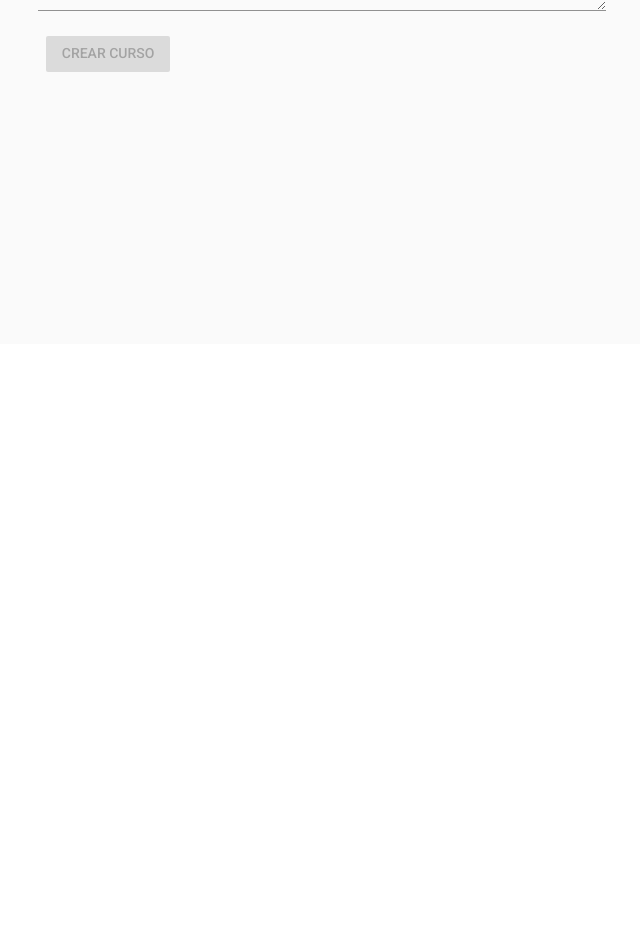
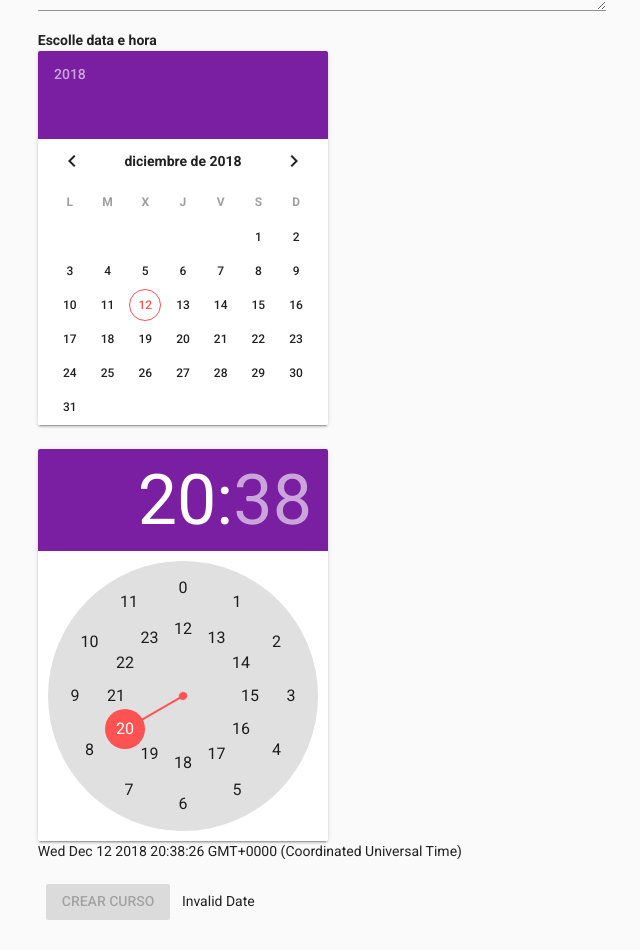
Before and after one commit to juanferb/redescola, a Vue app: page /curso/crear in a window 1280 px wide. Shown: the part 456-1406 px from the top of the page, without its empty margins (318-958 px from the left). Before the commit the page ends 800 px from the top, so only its background shows below. Built offline with nearby package versions, Linux system fonts and the light colour scheme.

Commit message:
Guardar fecha y hora del curso

```diff
--- a/src/components/Curso/CrearCurso.vue
+++ b/src/components/Curso/CrearCurso.vue
@@ -48,7 +48,29 @@
           </v-layout>
           <v-layout row>
             <v-flex xs12 sm6 offset-sm3>
+              <h4>Escolle data e hora</h4>
+            </v-flex>
+          </v-layout>
+          <v-layout row class="mb-2">
+            <v-flex xs12 sm6 offset-sm3>
+              <v-date-picker v-model="fecha"
+                first-day-of-week="1"
+                locale="es"></v-date-picker>
+              <p>{{ fecha }}</p>
+            </v-flex>
+          </v-layout>
+          <v-layout row>
+            <v-flex xs12 sm6 offset-sm3>
+              <v-time-picker
+                v-model="hora"
+                format="24hr"></v-time-picker>
+              <p>{{ hora }}</p>
+            </v-flex>
+          </v-layout>
+          <v-layout row>
+            <v-flex xs12 sm6 offset-sm3>
                 <v-btn class="primary" :disabled="!formIsValid" type="submit">Crear curso</v-btn>
+                {{submittableDateTime}}
             </v-flex>
           </v-layout>
         </form>
@@ -64,7 +86,9 @@ export default {
       titulo: '',
       lugar: '',
       imageUrl: '',
-      descripcion: ''
+      descripcion: '',
+      fecha: '',
+      hora: new Date()
     }
   },
   computed: {
@@ -73,6 +97,19 @@ export default {
       this.lugar !== '' &&
       this.imageUrl !== '' &&
       this.descripcion !== ''
+    },
+    submittableDateTime () {
+      const fecha = new Date(this.fecha)
+      if (typeof this.hora === 'string') {
+        const horas = this.hora.match(/^(\d+)/)[1]
+        const minutos = this.hora.match(/:(\d+)/)[1]
+        fecha.setHours(horas)
+        fecha.setMinutes(minutos)
+      } else {
+        fecha.setHours(this.hora.getHours())
+        fecha.setMinutes(this.hora.getMinutes())
+      }
+      return fecha
     }
   },
   methods: {
@@ -85,7 +122,7 @@ export default {
         lugar: this.lugar,
         imageUrl: this.imageUrl,
         descripcion: this.descripcion,
-        fecha: new Date()
+        fecha: this.submittableDateTime
       }
       this.$store.dispatch('crearCurso', cursoData)
       this.$router.push('/cursos')
--- a/src/components/Curso/Curso.vue
+++ b/src/components/Curso/Curso.vue
@@ -13,12 +13,8 @@
             height="400px"
           ></v-card-media>
           <v-card-text>
-            <div>{{ curso.fecha }}</div>
-            <div>
-              Lorem ipsum dolor sit amet consectetur adipisicing elit. Nesciunt eligendi nisi
-              obcaecati rerum mollitia esse sapiente, autem quia doloribus, fugit quam nobis
-              doloremque sed voluptatibus id quas vel fugiat exercitationem?
-            </div>
+            <div class="info--text">{{ curso.fecha }} - {{ curso.lugar }}</div>
+            <div>{{ curso.descripcion }}</div>
           </v-card-text>
           <v-card-actions>
             <v-spacer></v-spacer>
--- a/src/store/index.js
+++ b/src/store/index.js
@@ -11,14 +11,18 @@ export const store = new Vuex.Store({
          'https://static1.ideal.es/www/multimedia/201811/01/media/cortadas/movil-kFzD-U601417053636zZC-624x385@Ideal.jpg',
         id: '1',
         titulo: 'Curso móviles',
-        fecha: '2019-01-15'
+        fecha: '2019-01-15',
+        lugar: 'Ateneo',
+        descripcion: 'Todo sobre Android'
       },
       {
         imageUrl:
          'https://cdn.pixabay.com/photo/2017/04/26/16/06/mobile-2262928_960_720.jpg',
         id: '2',
         titulo: 'Curso móviles 2',
-        fecha: '2019-02-18'
+        fecha: '2019-02-18',
+        lugar: 'AAVV Ferrol Vello',
+        descripcion: 'Todo sobre Iphone'
       }
     ],
     usuario: {
```
